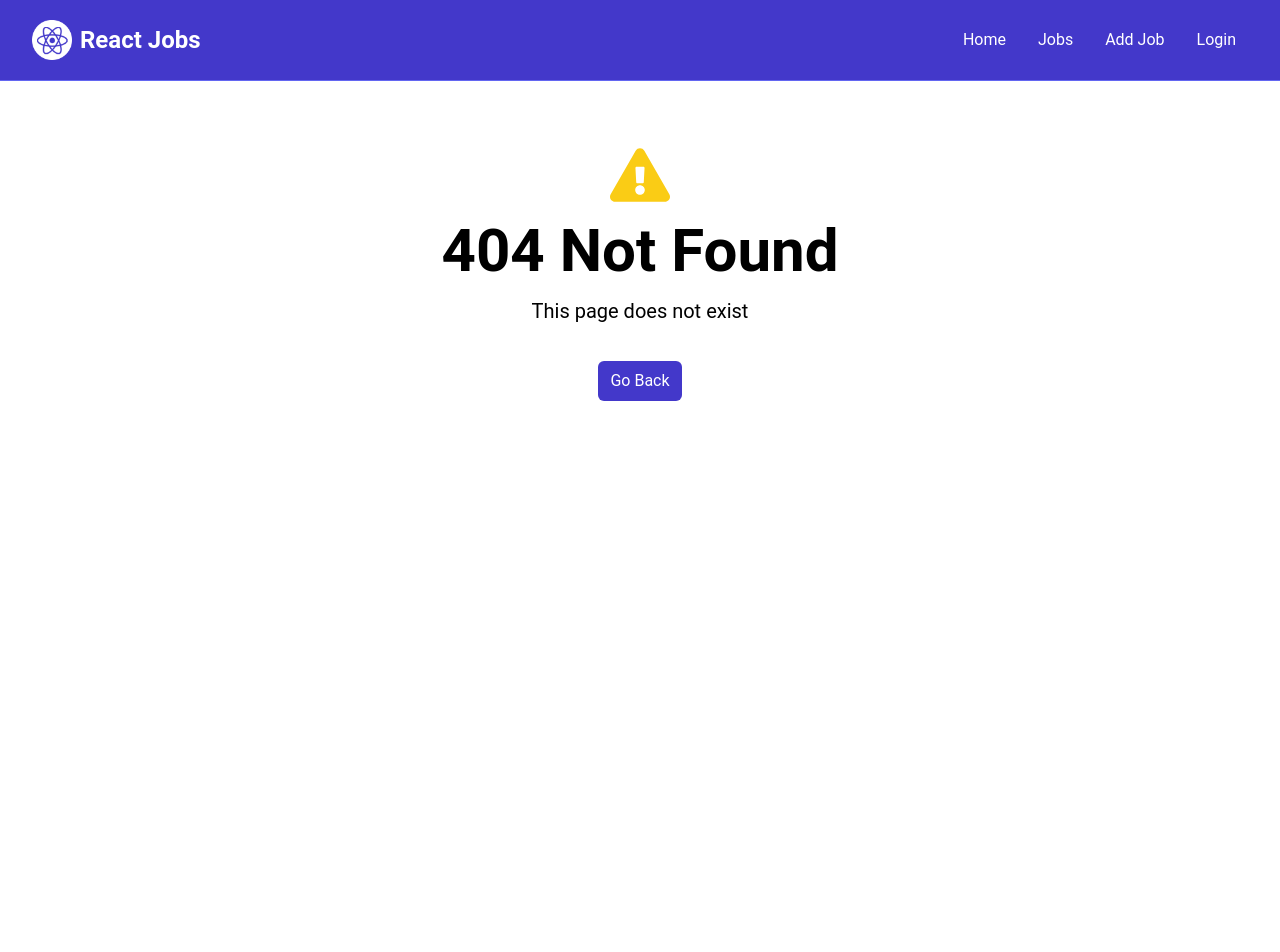
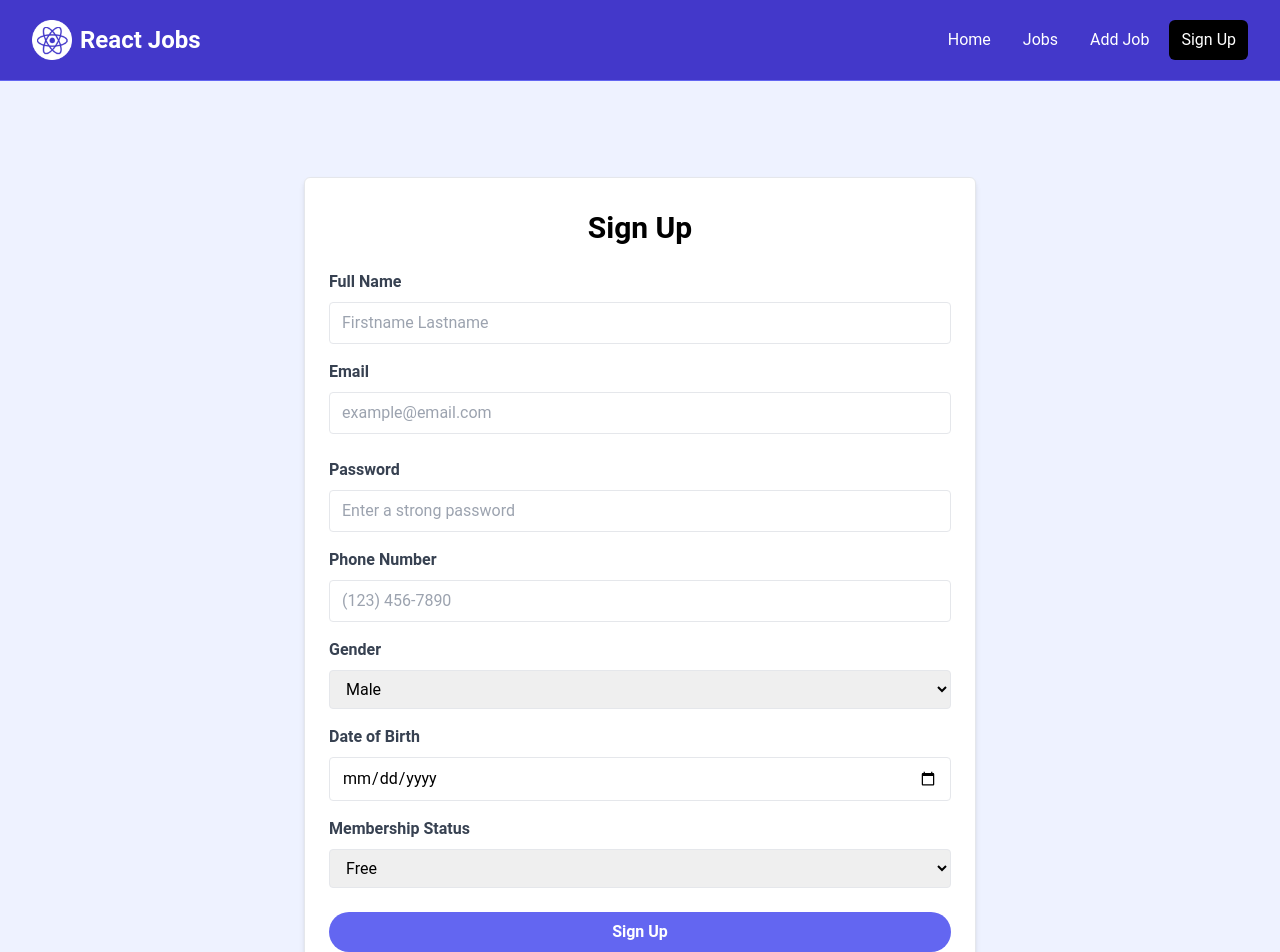
Before and after one commit to shreeya063/w6-cm2, a React (Vite) app in the folder cm2-starter/frontend-simplified/: page /signup in a window 1280 px wide. Before the commit this address had no page. Shown: the top 952 px of the page. Before the commit the page ends 800 px from the top, so only its background shows below. Built offline with nearby package versions, Linux system fonts and the light colour scheme.

Commit message:
Signup Component

```diff
--- a/cm2-starter/frontend-simplified/src/App.jsx
+++ b/cm2-starter/frontend-simplified/src/App.jsx
@@ -3,9 +3,7 @@ import {
   createBrowserRouter,
   createRoutesFromElements,
   RouterProvider,
-  Navigate,
 } from "react-router-dom";
-import { useState } from "react";
 import MainLayout from "./layouts/MainLayout";
 import HomePage from "./pages/HomePage";
 import JobsPage from "./pages/JobsPage";
@@ -13,13 +11,9 @@ import NotFoundPage from "./pages/NotFoundPage";
 import JobPage from "./pages/JobPage";
 import AddJobPage from "./pages/AddJobPage";
 import EditJobPage from "./pages/EditJobPage";
-import Login from "./components/Login";
+import SignupPage from "./pages/Signup";
 
 const App = () => {
-  const [isAuthenticated, setIsAuthenticated] = useState(
-    JSON.parse(localStorage.getItem("user")) || false
-  );
-
   const router = createBrowserRouter(
     createRoutesFromElements(
       <Route path="/" element={<MainLayout />}>
@@ -28,10 +22,7 @@ const App = () => {
         <Route path="/add-job" element={<AddJobPage />} />
         <Route path="/edit-job/:id" element={<EditJobPage />} />
         <Route path="/jobs/:id" element={<JobPage />} />
-        <Route
-          path="/login"
-          element={<Login setIsAuthenticated={setIsAuthenticated} />}
-        />
+        <Route path="/signup" element={<SignupPage />} />
         <Route path="*" element={<NotFoundPage />} />
       </Route>
     )
--- a/cm2-starter/frontend-simplified/src/components/Login.jsx
+++ /dev/null
@@ -1,55 +0,0 @@
-import { useState } from "react";
-import { useNavigation } from "react-router-dom";
-
-const Login = ({ setIsAuthenticated }) => {
-  const [email, setEmail] = useState("");
-  const [password, setPassword] = useState("");
-  const navigate = useNavigation();
-
-  const handleLogin = async (email, password) => {
-    try {
-      const res = await fetch("/api/users/login", {
-        method: "POST",
-        headers: {
-          "Content-Type": "application/json",
-        },
-        body: JSON.stringify({ email, password }),
-      });
-      if (res.ok) {
-        const user = await res.json();
-        localStorage.setItem("user", JSON.stringify(user));
-        console.log("User logged in successfully!");
-        setIsAuthenticated(true);
-        navigate("/");
-      } else {
-        console.log("Login failed");
-      }
-    } catch (error) {
-      console.error("Error during login:", error);
-    }
-  };
-
-  return (
-    <div className="login-page">
-      <div className="login-container">
-        <h1>Log in</h1>
-        <p>Login using email</p>
-        <p>email</p>
-        <input
-          type="text"
-          value={email}
-          onChange={(e) => setEmail(e.target.value)}
-        ></input>
-        <p>password</p>
-        <input
-          type="password"
-          value={password}
-          onChange={(e) => setPassword(e.target.value)}
-        ></input>
-        <button onClick={handleLogin}>Log in</button>
-      </div>
-    </div>
-  );
-};
-
-export default Login;
--- a/cm2-starter/frontend-simplified/src/components/Navbar.jsx
+++ b/cm2-starter/frontend-simplified/src/components/Navbar.jsx
@@ -1,36 +1,36 @@
-import { NavLink } from "react-router-dom";
-import logo from "../assets/images/logo.png";
+import { NavLink } from 'react-router-dom';
+import logo from '../assets/images/logo.png';
 
 const Navbar = () => {
   const linkClass = ({ isActive }) =>
     isActive
-      ? "bg-black text-white hover:bg-gray-900 hover:text-white rounded-md px-3 py-2"
-      : "text-white hover:bg-gray-900 hover:text-white rounded-md px-3 py-2";
+      ? 'bg-black text-white hover:bg-gray-900 hover:text-white rounded-md px-3 py-2'
+      : 'text-white hover:bg-gray-900 hover:text-white rounded-md px-3 py-2';
 
   return (
-    <nav className="bg-indigo-700 border-b border-indigo-500">
-      <div className="mx-auto max-w-7xl px-2 sm:px-6 lg:px-8">
-        <div className="flex h-20 items-center justify-between">
-          <div className="flex flex-1 items-center justify-center md:items-stretch md:justify-start">
-            <NavLink className="flex flex-shrink-0 items-center mr-4" to="/">
-              <img className="h-10 w-auto" src={logo} alt="React Jobs" />
-              <span className="hidden md:block text-white text-2xl font-bold ml-2">
+    <nav className='bg-indigo-700 border-b border-indigo-500'>
+      <div className='mx-auto max-w-7xl px-2 sm:px-6 lg:px-8'>
+        <div className='flex h-20 items-center justify-between'>
+          <div className='flex flex-1 items-center justify-center md:items-stretch md:justify-start'>
+            <NavLink className='flex flex-shrink-0 items-center mr-4' to='/'>
+              <img className='h-10 w-auto' src={logo} alt='React Jobs' />
+              <span className='hidden md:block text-white text-2xl font-bold ml-2'>
                 React Jobs
               </span>
             </NavLink>
-            <div className="md:ml-auto">
-              <div className="flex space-x-2">
-                <NavLink to="/" className={linkClass}>
+            <div className='md:ml-auto'>
+              <div className='flex space-x-2'>
+                <NavLink to='/' className={linkClass}>
                   Home
                 </NavLink>
-                <NavLink to="/jobs" className={linkClass}>
+                <NavLink to='/jobs' className={linkClass}>
                   Jobs
                 </NavLink>
-                <NavLink to="/add-job" className={linkClass}>
+                <NavLink to='/add-job' className={linkClass}>
                   Add Job
                 </NavLink>
-                <NavLink to="/login" className={linkClass}>
-                  Login
+                <NavLink to='/signup' className={linkClass}>
+                  Sign Up
                 </NavLink>
               </div>
             </div>
--- /dev/null
+++ b/cm2-starter/frontend-simplified/src/pages/Signup.jsx
@@ -0,0 +1,176 @@
+import { useState } from "react";
+import { useNavigate } from "react-router-dom";
+import { toast } from "react-toastify";
+
+const SignupPage = () => {
+    const navigate = useNavigate();
+
+    const [name, setName] = useState("");
+    const [email, setEmail] = useState("");
+    const [password, setPassword] = useState("");
+    const [phone, setPhone] = useState("");
+    const [gender, setGender] = useState("Male");
+    const [dob, setDob] = useState("");
+    const [membership, setMembership] = useState("Free");
+
+
+const signup = async (newUser) => {
+    try {
+      const res = await fetch("http://localhost:8000/signup", {
+        method: "POST",
+        headers: {
+          "Content-Type": "application/json",
+        },
+        body: JSON.stringify(newUser),
+      });
+
+      if (!res.ok) {
+        const data = await res.json();
+        throw new Error("Signup failed");
+      }
+    } catch (error) {
+      console.error(error);
+      toast.error("Signup failed.Please try again.");
+      return false;
+    }
+    return true;
+  };
+
+  const submitForm = async (e) => {
+    e.preventDefault();
+
+    const newUser ={
+        name,
+        email,
+        password,
+        phone,
+        gender,
+        dateOfBirth: dob,
+        membershipStatus: membership,
+    };
+
+    const success = await signup(newUser);
+    if (success){
+        toast.success("Signup successful!");
+        return  navigate("/");
+    }
+  };
+
+  return(
+    <section className="bg-indigo-50">
+      <div className="container m-auto max-w-2xl py-24">
+        <div className="bg-white px-6 py-8 mb-4 shadow-md rounded-md border m-4 md:m-0">
+          <form onSubmit={submitForm}>
+            <h2 className="text-3xl text-center font-semibold mb-6">Sign Up</h2>
+
+            {/* Name */}
+            <div className="mb-4">
+              <label className="block text-gray-700 font-bold mb-2">Full Name</label>
+              <input
+                type="text"
+                required
+                className="border rounded w-full py-2 px-3"
+                placeholder="Firstname Lastname"
+                value={name}
+                onChange={(e) => setName(e.target.value)}
+              />
+            </div>
+
+            {/* Email */}
+            <div className="mb-4">
+              <label className="block text-gray-700 font-bold mb-2">
+                Email
+              </label>
+              <input
+                type="email"
+                className="border rounded w-full py-2 px-3 mb-2"
+                placeholder="example@email.com"
+                required
+                value={email}
+                onChange={(e) => setEmail(e.target.value)}
+              />
+            </div>
+
+            {/* Password */}
+            <div className="mb-4">
+              <label className="block text-gray-700 font-bold mb-2">Password</label>
+              <input
+                type="password"
+                required
+                className="border rounded w-full py-2 px-3"
+                placeholder="Enter a strong password"
+                value={password}
+                onChange={(e) => setPassword(e.target.value)}
+              />
+            </div>
+
+            {/* Phone Number */}
+            <div className="mb-4">
+              <label className="block text-gray-700 font-bold mb-2">Phone Number</label>
+              <input
+                type="tel"
+                required
+                className="border rounded w-full py-2 px-3"
+                placeholder="(123) 456-7890"
+                value={phone}
+                onChange={(e) => setPhone(e.target.value)}
+              />
+            </div>
+
+            {/* Gender */}
+            <div className="mb-4">
+              <label className="block text-gray-700 font-bold mb-2">Gender</label>
+              <select
+                className="border rounded w-full py-2 px-3"
+                value={gender}
+                required
+                onChange={(e) => setGender(e.target.value)}
+              >
+                <option value="Male">Male</option>
+                <option value="Female">Female</option>
+                <option value="Other">Other</option>
+                <option value="Prefer Not to Say">Prefer Not to Say</option>
+              </select>
+            </div>
+
+            {/* DOB */}
+            <div className="mb-4">
+              <label className="block text-gray-700 font-bold mb-2">Date of Birth</label>
+              <input
+                type="date"
+                required
+                className="border rounded w-full py-2 px-3"
+                value={dob}
+                onChange={(e) => setDob(e.target.value)}
+              />
+            </div>
+
+            {/* Membership */}
+            <div className="mb-6">
+              <label className="block text-gray-700 font-bold mb-2">Membership Status</label>
+              <select
+                className="border rounded w-full py-2 px-3"
+                value={membership}
+                onChange={(e) => setMembership(e.target.value)}
+              >
+                <option value="Free">Free</option>
+                <option value="Premium">Premium</option>
+                <option value="VIP">VIP</option>
+              </select>
+            </div>
+
+            {/* Submit Button */}
+            <button
+                className="bg-indigo-500 hover:bg-indigo-600 text-white font-bold py-2 px-4 rounded-full w-full focus:outline-none focus:shadow-outline"
+                type="submit"
+              >
+                Sign Up
+            </button>
+        </form>
+    </div>
+    </div>
+    </section>
+  );
+};
+
+export default SignupPage;
```
Also changed, not shown: 1 other file (tests, documents, lock files or other folders).
